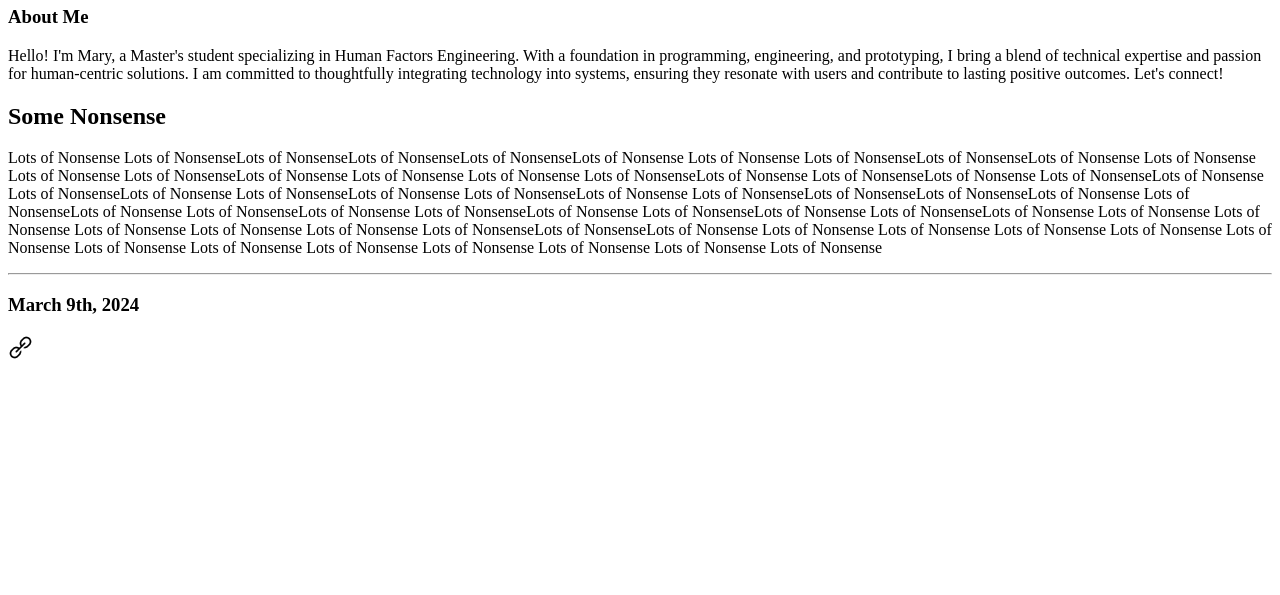
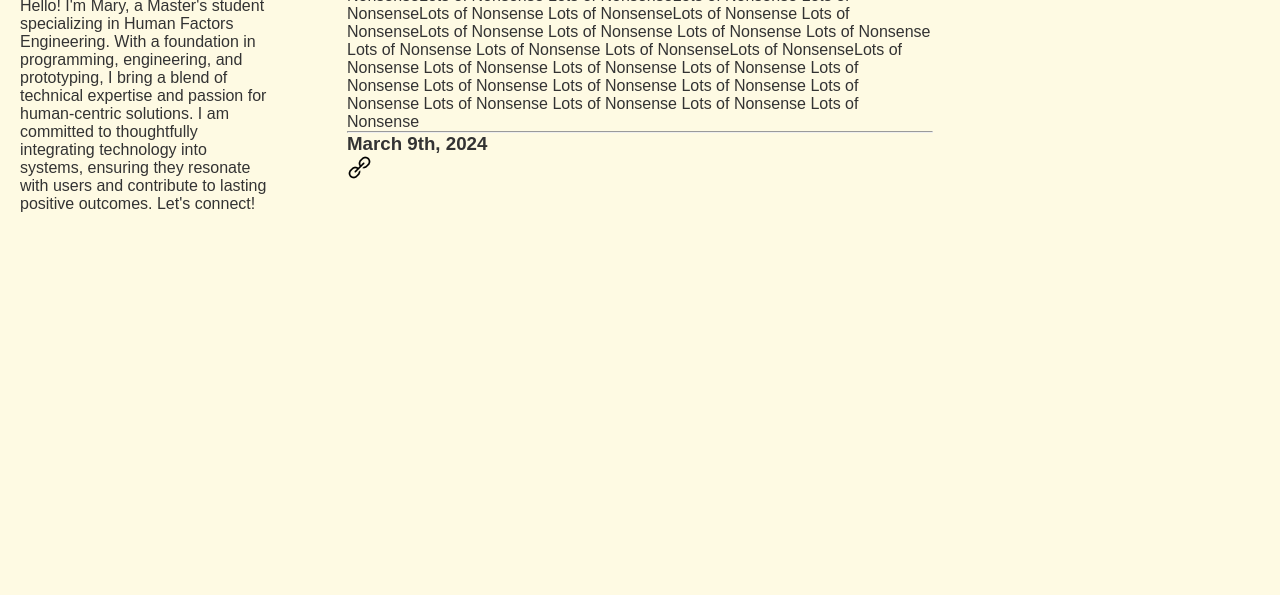
Before and after one commit to MaryPletcher/blog, a plain HTML site: page index.html in a window 1280 px wide. Shown: the part 205-800 px from the top of the page. Drawn offline with Linux system fonts and the light colour scheme.

Commit message:
added style to blog

```diff
--- a/diceStyle.css
+++ b/diceStyle.css
@@ -5,6 +5,7 @@ body {
   font-family: sans-serif;
   background:green;
   color:white;
+
 }
 
 /* //styling for Scene */
@@ -13,6 +14,7 @@ body {
   height: 200px;
   margin: 20px;
   perspective:600px;
+
 }
 
 .rollBtn{
@@ -33,6 +35,7 @@ body {
   transform-style: preserve-3d;
   transform: translateZ(-100px);
   transition: transform 1s;
+
 }
 
 /* //styling for 3D Cube transforms / animations on face select (on roll) */
@@ -42,6 +45,8 @@ body {
 .cube.show-4   { transform: translateZ(-100px) rotateY(  90deg); }
 .cube.show-5   { transform: translateZ(-100px) rotateX( -90deg); }
 .cube.show-6 { transform: translateZ(-100px) rotateX(  90deg); }
+
+
 
 /* //universal style for cube faces  */
 .cube__face {
--- a/dicejs.js
+++ b/dicejs.js
@@ -16,7 +16,8 @@ function rollDice() {
  var randNum =getRandomInt(1,7);
   console.log(randNum )
   //generate a class with the random number between 1 - 6 called showClass
-  var showClass = 'show-' + randNum;
+
+  var showClass = 'show-' + randNum ;
   console.log(showClass)
 // if there is a class already selected remove it
   if ( currentClass ) {
--- a/index.html
+++ b/index.html
@@ -4,6 +4,7 @@
     <meta charset="UTF-8">
     <meta name="viewport" content="width=device-width, initial-scale=1.0">
     <title>My Website</title>
+    <link rel="stylesheet" type="text/css" href="style.css">
 </head>
 <body>
     <header>
@@ -12,12 +13,14 @@
         <h3>About Me</h3>
         <p>Hello! I'm Mary, a Master's student specializing in Human Factors Engineering. With a foundation in programming, engineering, and prototyping, I bring a blend of technical expertise and passion for human-centric solutions. I am committed to thoughtfully integrating technology into systems, ensuring they resonate with users and contribute to lasting positive outcomes. Let's connect!</p>
     </header>
-    <div>
+    <div class = "post">
         <h2>Some Nonsense</h2>
         <p>Lots of Nonsense Lots of NonsenseLots of NonsenseLots of NonsenseLots of NonsenseLots of Nonsense Lots of Nonsense Lots of NonsenseLots of NonsenseLots of Nonsense Lots of Nonsense Lots of Nonsense Lots of NonsenseLots of Nonsense Lots of Nonsense Lots of Nonsense Lots of NonsenseLots of Nonsense Lots of NonsenseLots of Nonsense Lots of NonsenseLots of Nonsense Lots of NonsenseLots of Nonsense Lots of NonsenseLots of Nonsense Lots of NonsenseLots of Nonsense Lots of NonsenseLots of NonsenseLots of NonsenseLots of Nonsense Lots of NonsenseLots of Nonsense Lots of NonsenseLots of Nonsense Lots of NonsenseLots of Nonsense Lots of NonsenseLots of Nonsense Lots of NonsenseLots of Nonsense Lots of Nonsense Lots of Nonsense Lots of Nonsense Lots of Nonsense Lots of Nonsense Lots of NonsenseLots of NonsenseLots of Nonsense Lots of Nonsense Lots of Nonsense Lots of Nonsense Lots of Nonsense Lots of Nonsense Lots of Nonsense Lots of Nonsense Lots of Nonsense Lots of Nonsense Lots of Nonsense Lots of Nonsense Lots of Nonsense </p>
         <hr>
         <h3>March 9th, 2024</h3>
         <img src="media/Linklink.png" alt="Link Icon">
     </div>
+    <div class="infinity-scroll"> </div>
+
 </body>
 </html>
--- /dev/null
+++ b/style.css
@@ -0,0 +1,32 @@
+/* Resetting default margin and padding for all elements */
+* {
+    margin: 0;
+    padding: 0;
+    box-sizing: border-box;
+    background-color: #FEFAE3;
+}
+
+/* Body styles */
+body {
+    font-family: Arial, sans-serif;
+    color: #333;
+    display: grid;
+    grid-template-columns: repeat(5, 1fr); /* Adjust column widths as needed */
+    margin: 20px;
+}
+
+
+/* Header styles */
+.header {
+    grid-column: 1; /* Adjust the column as needed */
+    color: #fff;
+    padding: 20px;
+    width: 272px;
+}
+
+
+.post {
+    grid-column: 2 / span 3; ;
+    width: 586px;
+    justify-self: center;
+}
```
Also changed, not shown: media/1185522a7d212eaf13fa0e4cdeda91f1.jpeg (added).
